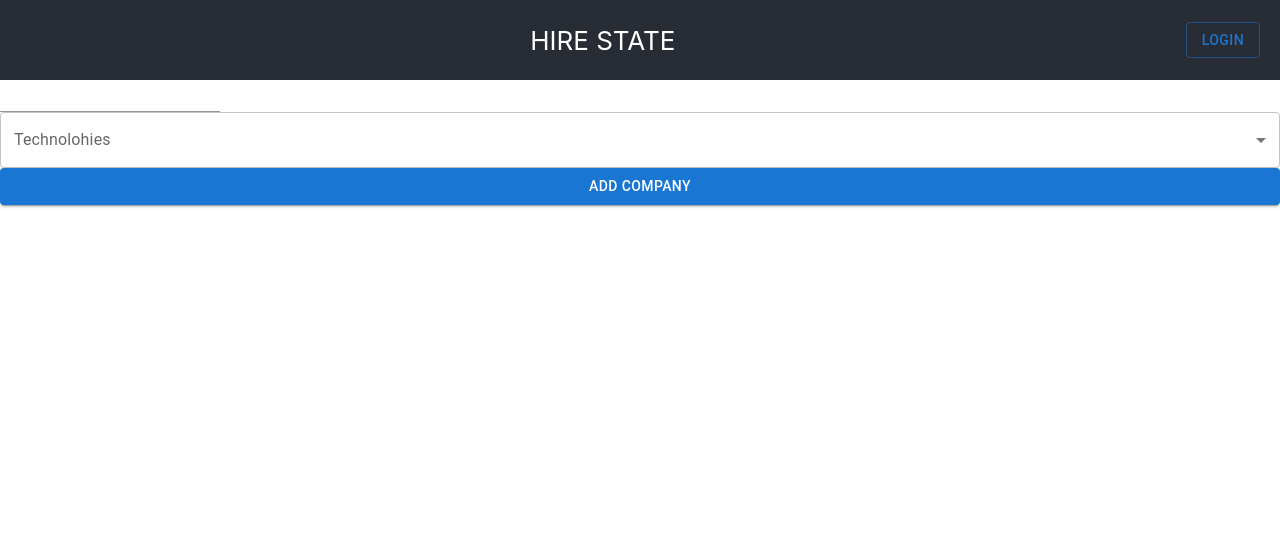
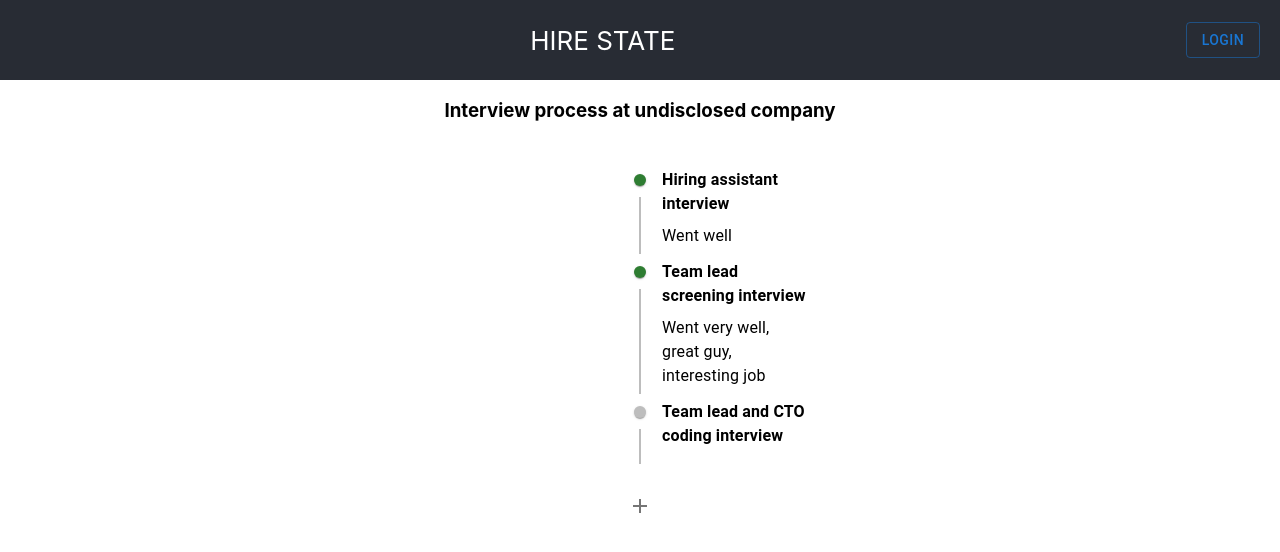
Before and after one commit to Green88/hire-state, a React (Create React App) app in the folder client/: page /poc in a window 1280 px wide. Shown: the top 552 px of the page. Built offline with nearby package versions, Linux system fonts and the light colour scheme.

Commit message:
add progress timeline

```diff
--- a/client/package.json
+++ b/client/package.json
@@ -6,6 +6,7 @@
     "@emotion/react": "^11.10.4",
     "@emotion/styled": "^11.10.4",
     "@mui/icons-material": "^5.10.16",
+    "@mui/lab": "^5.0.0-alpha.114",
     "@mui/material": "^5.10.11",
     "@testing-library/jest-dom": "^5.16.5",
     "@testing-library/react": "^13.4.0",
--- /dev/null
+++ b/client/src/components/timeline/ProgressTimeline.js
@@ -0,0 +1,30 @@
+import React from 'react';
+import Timeline from '@mui/lab/Timeline';
+import AddIcon from '@mui/icons-material/Add';
+import IconButton from '@mui/material/IconButton';
+import Button from '@mui/material/Button';
+import TimelineItem from './TimelineItem';
+
+import './ProgressTimeline.scss';
+
+const ProgressTimeline = ({items}) => {
+    return (
+        <div className="progress-timeline">
+            <Timeline>
+                {items.map((item, index) => (
+                    <TimelineItem key={`${item.id}-${index}`} item={item} />
+                ))}
+            </Timeline>
+            {items.length ? (
+                <IconButton>
+                    <AddIcon />
+                </IconButton>
+            ) : (
+                <Button variant="contained" size="small">Start process</Button>
+            )}
+
+        </div>
+    );
+}
+
+export default ProgressTimeline;
--- /dev/null
+++ b/client/src/components/timeline/ProgressTimeline.scss
@@ -0,0 +1,5 @@
+.progress-timeline {
+    display: flex;
+    flex-direction: column;
+    align-items: center;
+}
--- /dev/null
+++ b/client/src/components/timeline/TimelineItem.js
@@ -0,0 +1,30 @@
+import React from 'react';
+import MuiTimelineItem from '@mui/lab/TimelineItem';
+import TimelineSeparator from '@mui/lab/TimelineSeparator';
+import TimelineConnector from '@mui/lab/TimelineConnector';
+import TimelineContent from '@mui/lab/TimelineContent';
+import TimelineDot from '@mui/lab/TimelineDot';
+
+const dotColor = (item) => {
+    if(item.pending) {
+        return 'grey';
+    }
+    return item.passed ? 'success' : 'error';
+}
+
+const TimelineItem = ({item}) => {
+    return (
+        <MuiTimelineItem>
+            <TimelineSeparator>
+                <TimelineDot color={dotColor(item)} />
+                <TimelineConnector />
+            </TimelineSeparator>
+            <TimelineContent sx={{display: 'flex', flexDirection: 'column', alignItems: 'flex-start', gap: '8px'}}>
+                <div><b>{item.title}</b></div>
+                <div>{item.summary}</div>
+            </TimelineContent>
+        </MuiTimelineItem>
+    );
+}
+
+export default TimelineItem;
--- a/client/src/pages/POCPage.js
+++ b/client/src/pages/POCPage.js
@@ -1,30 +1,38 @@
 import React from 'react';
-import { Formik, Form } from 'formik';
-import FormTextField from '../components/form/FormTextField';
-import FormMultiChipSelector from '../components/form/FormMultiChipSelector';
-import { Button } from '@mui/material';
-import { TECHNOLOGIES } from '../constants';
+import ProgressTimeline from '../components/timeline/ProgressTimeline';
+
+const items = [
+  {
+    id: '001',
+    title: 'Hiring assistant interview',
+    content: '',
+    pending: false,
+    passed: true,
+    summary: 'Went well',
+  },
+  {
+    id: '002',
+    title: 'Team lead screening interview',
+    content: 'No need to prepare, not technical',
+    pending: false,
+    passed: true,
+    summary: 'Went very well, great guy, interesting job',
+  },
+  {
+    id: '003',
+    title: 'Team lead and CTO coding interview',
+    content: 'Some basic coding, prepare ongoing side project',
+    pending: true,
+    passed: false,
+    summary: ''
+  }
+];
 
 const POCPage = () => {
     return (
-        <div>
-            <Formik
-              initialValues={{
-                company: '',
-                technologies: [],
-              }}
-              onSubmit={values => {
-                console.log(values);
-              }}
-            >
-              <Form>
-                <FormTextField id="company" name="company" />
-                <FormMultiChipSelector options={TECHNOLOGIES} name="technologies" label="Technolohies" />
-                <Button color="primary" variant="contained" fullWidth type="submit">
-                    ADD COMPANY
-                </Button>
-              </Form>
-            </Formik>
+        <div style={{display: 'flex', flexDirection: 'column', alignItems: 'center'}}>
+            <h3>Interview process at undisclosed company</h3>
+            <ProgressTimeline items={items} />
         </div>
     );
 };
```
Also changed, not shown: 2 other files (tests, documents, lock files or other folders).
